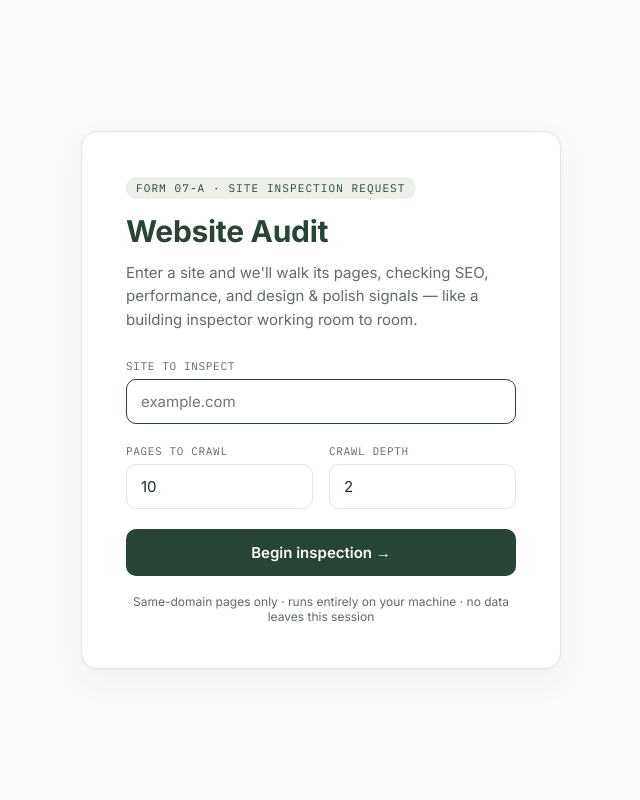
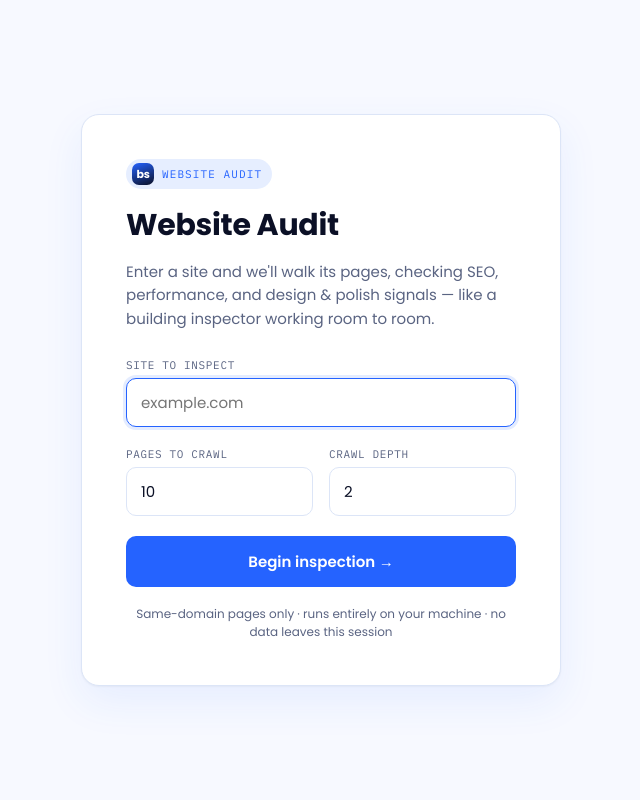
Before and after one commit to isaach3lms/website-audit-tool, a Flask app: page / in a window 1280 px wide. Shown: the whole page, without its empty margins (319-959 px from the left). Run offline with Flask 3, Linux system fonts and the light colour scheme.

Commit message:
Rebrand to Between Sundays colors and Poppins

```diff
--- a/audit/pdf_report.py
+++ b/audit/pdf_report.py
@@ -17,19 +17,19 @@ from reportlab.platypus import (
     SimpleDocTemplate, Paragraph, Spacer, Table, TableStyle, HRFlowable
 )
 
-INK = colors.HexColor("#1C2E22")
-INK_SOFT = colors.HexColor("#274435")
-INK_MUTED = colors.HexColor("#5E6C61")
-BRAND = colors.HexColor("#274435")
-BRAND_SOFT = colors.HexColor("#A5AE9E")
-BRAND_TINT = colors.HexColor("#EDEFE9")
-BORDER = colors.HexColor("#E3E7DF")
-PASS = colors.HexColor("#2F8F5B")
-PASS_BG = colors.HexColor("#EAF6EE")
+INK = colors.HexColor("#0B1026")
+INK_SOFT = colors.HexColor("#0B1026")
+INK_MUTED = colors.HexColor("#5A6482")
+BRAND = colors.HexColor("#2563FF")
+BRAND_SOFT = colors.HexColor("#1E3A8A")
+BRAND_TINT = colors.HexColor("#E6EEFF")
+BORDER = colors.HexColor("#DCE5F7")
+PASS = colors.HexColor("#16924F")
+PASS_BG = colors.HexColor("#E7F7EE")
 WARN = colors.HexColor("#B4790E")
 WARN_BG = colors.HexColor("#FBF1DD")
-FAIL = colors.HexColor("#C1440E")
-FAIL_BG = colors.HexColor("#FBEAE2")
+FAIL = colors.HexColor("#D0361E")
+FAIL_BG = colors.HexColor("#FCEBE7")
 
 _STATUS_COLORS = {"pass": (PASS, PASS_BG), "warn": (WARN, WARN_BG), "fail": (FAIL, FAIL_BG)}
 
--- a/static/style.css
+++ b/static/style.css
@@ -1,27 +1,28 @@
 :root {
-  --bg: #FBFCFA;
+  --bg: #F7F9FF;
   --surface: #FFFFFF;
-  --surface-tint: #F3F5F1;
-  --border: #E3E7DF;
-  --ink: #1C2E22;
-  --ink-soft: #274435;
-  --ink-muted: #5E6C61;
-  --brand: #274435;
-  --brand-soft: #A5AE9E;
-  --brand-tint: #EDEFE9;
-  --pass: #2F8F5B;
-  --pass-bg: #EAF6EE;
+  --surface-tint: #E6EEFF;
+  --border: #DCE5F7;
+  --ink: #0B1026;
+  --ink-soft: #0B1026;
+  --ink-muted: #5A6482;
+  --brand: #2563FF;
+  --brand-dark: #1E3A8A;
+  --brand-navy: #0B1026;
+  --brand-tint: #E6EEFF;
+  --pass: #16924F;
+  --pass-bg: #E7F7EE;
   --warn: #B4790E;
   --warn-bg: #FBF1DD;
-  --fail: #C1440E;
-  --fail-bg: #FBEAE2;
+  --fail: #D0361E;
+  --fail-bg: #FCEBE7;
 }
 
 * { box-sizing: border-box; }
 
 body {
   margin: 0;
-  font-family: 'Inter', -apple-system, sans-serif;
+  font-family: 'Poppins', -apple-system, sans-serif;
   color: var(--ink);
   background-color: var(--bg);
 }
@@ -32,23 +33,41 @@ body {
 }
 
 h1, h2 {
-  font-family: 'Inter', sans-serif;
+  font-family: 'Poppins', sans-serif;
   font-weight: 700;
-  color: var(--ink-soft);
+  color: var(--ink);
   margin: 0;
   letter-spacing: -0.01em;
 }
 
 .intake-tag {
-  display: inline-block;
+  display: inline-flex;
+  align-items: center;
+  gap: 8px;
   font-family: 'IBM Plex Mono', monospace;
   font-size: 11px;
   letter-spacing: 0.1em;
   color: var(--brand);
   background: var(--brand-tint);
-  padding: 4px 10px;
+  padding: 4px 10px 4px 6px;
   border-radius: 100px;
   margin-bottom: 14px;
+}
+
+.bs-mark {
+  display: inline-flex;
+  align-items: center;
+  justify-content: center;
+  width: 22px;
+  height: 22px;
+  border-radius: 7px;
+  background: linear-gradient(160deg, var(--brand) 0%, var(--brand-navy) 100%);
+  color: #fff;
+  font-family: 'Poppins', sans-serif;
+  font-weight: 700;
+  font-size: 11px;
+  letter-spacing: -0.02em;
+  flex-shrink: 0;
 }
 
 /* ---------- Intake / landing page ---------- */
@@ -64,8 +83,8 @@ h1, h2 {
 .intake-card {
   background: var(--surface);
   border: 1px solid var(--border);
-  border-radius: 16px;
-  box-shadow: 0 1px 2px rgba(28, 46, 34, 0.04), 0 12px 32px rgba(28, 46, 34, 0.06);
+  border-radius: 18px;
+  box-shadow: 0 1px 2px rgba(11, 16, 38, 0.04), 0 16px 40px rgba(37, 99, 255, 0.08);
   padding: 44px;
   max-width: 480px;
   width: 100%;
@@ -99,17 +118,18 @@ h1, h2 {
   padding: 12px 14px;
   border: 1.5px solid var(--border);
   border-radius: 10px;
-  font-family: 'Inter', sans-serif;
+  font-family: 'Poppins', sans-serif;
   font-size: 15px;
   color: var(--ink);
   background: var(--surface);
   margin-bottom: 20px;
-  transition: border-color 0.15s ease;
+  transition: border-color 0.15s ease, box-shadow 0.15s ease;
 }
 
 .intake-form input:focus {
   outline: none;
   border-color: var(--brand);
+  box-shadow: 0 0 0 3px rgba(37, 99, 255, 0.12);
 }
 
 .field-row {
@@ -125,13 +145,13 @@ h1, h2 {
   color: #fff;
   border: none;
   border-radius: 10px;
-  font-family: 'Inter', sans-serif;
+  font-family: 'Poppins', sans-serif;
   font-weight: 600;
   font-size: 15px;
   cursor: pointer;
   transition: background 0.15s ease, transform 0.1s ease;
 }
-.btn-submit:hover { background: #1C3327; }
+.btn-submit:hover { background: var(--brand-dark); }
 .btn-submit:active { transform: scale(0.99); }
 
 .intake-footnote {
@@ -184,7 +204,7 @@ h1, h2 {
 }
 
 .btn-ghost, .btn-primary {
-  font-family: 'Inter', sans-serif;
+  font-family: 'Poppins', sans-serif;
   font-weight: 600;
   font-size: 13px;
   text-decoration: none;
@@ -205,7 +225,7 @@ h1, h2 {
   color: #fff;
   background: var(--brand);
 }
-.btn-primary:hover { background: #1C3327; }
+.btn-primary:hover { background: var(--brand-dark); }
 
 .stamp-row {
   display: flex;
@@ -223,10 +243,10 @@ h1, h2 {
   border-radius: 14px;
   padding: 20px 16px;
   text-align: left;
-  box-shadow: 0 1px 2px rgba(28, 46, 34, 0.04);
+  box-shadow: 0 1px 2px rgba(11, 16, 38, 0.04);
 }
 
-.stamp-score { font-size: 32px; font-weight: 700; line-height: 1; font-family: 'Inter', sans-serif; }
+.stamp-score { font-size: 32px; font-weight: 700; line-height: 1; font-family: 'Poppins', sans-serif; }
 .stamp-label {
   font-family: 'IBM Plex Mono', monospace;
   font-size: 10px;
@@ -301,12 +321,12 @@ h1, h2 {
 .annotation-fail .annotation-tag { background: var(--fail-bg); color: var(--fail); }
 .annotation-warn .annotation-tag { background: var(--warn-bg); color: var(--warn); }
 
-.annotation-label { font-weight: 600; font-size: 14px; color: var(--ink-soft); }
+.annotation-label { font-weight: 600; font-size: 14px; color: var(--ink); }
 .annotation-detail { font-size: 13px; color: var(--ink-muted); margin-top: 2px; }
 .annotation-page {
   font-family: 'IBM Plex Mono', monospace;
   font-size: 11px;
-  color: var(--brand-soft);
+  color: var(--brand);
   margin-top: 4px;
   word-break: break-all;
 }
--- a/templates/index.html
+++ b/templates/index.html
@@ -3,15 +3,15 @@
 <head>
 <meta charset="UTF-8">
 <meta name="viewport" content="width=device-width, initial-scale=1.0">
-<title>Site Inspection — Website Audit Tool</title>
+<title>Website Audit — Between Sundays</title>
 <link rel="preconnect" href="https://fonts.googleapis.com">
-<link href="https://fonts.googleapis.com/css2?family=Inter:wght@400;500;600;700&family=IBM+Plex+Mono:wght@400;500&display=swap" rel="stylesheet">
+<link href="https://fonts.googleapis.com/css2?family=Poppins:wght@300;400;500;600;700&family=IBM+Plex+Mono:wght@400;500&display=swap" rel="stylesheet">
 <link rel="stylesheet" href="{{ url_for('static', filename='style.css') }}">
 </head>
 <body class="blueprint-bg">
   <main class="intake">
     <div class="intake-card">
-      <div class="intake-tag">FORM 07-A · SITE INSPECTION REQUEST</div>
+      <div class="intake-tag"><span class="bs-mark">bs</span>WEBSITE AUDIT</div>
       <h1>Website Audit</h1>
       <p class="intake-sub">Enter a site and we'll walk its pages, checking SEO, performance, and design &amp; polish signals — like a building inspector working room to room.</p>
 
--- a/templates/report.html
+++ b/templates/report.html
@@ -3,9 +3,9 @@
 <head>
 <meta charset="UTF-8">
 <meta name="viewport" content="width=device-width, initial-scale=1.0">
-<title>Inspection Report — {{ site_label }}</title>
+<title>Website Audit — {{ site_label }}</title>
 <link rel="preconnect" href="https://fonts.googleapis.com">
-<link href="https://fonts.googleapis.com/css2?family=Inter:wght@400;500;600;700&family=IBM+Plex+Mono:wght@400;500&display=swap" rel="stylesheet">
+<link href="https://fonts.googleapis.com/css2?family=Poppins:wght@300;400;500;600;700&family=IBM+Plex+Mono:wght@400;500&display=swap" rel="stylesheet">
 <link rel="stylesheet" href="{{ url_for('static', filename='style.css') }}">
 </head>
 <body class="blueprint-bg">
@@ -13,7 +13,7 @@
 
   <header class="report-header">
     <div>
-      <div class="intake-tag">INSPECTION REPORT</div>
+      <div class="intake-tag"><span class="bs-mark">bs</span>WEBSITE AUDIT</div>
       <h1>{{ site_label }}</h1>
       <div class="report-meta">
         <span>{{ seed_url }}</span>
```
